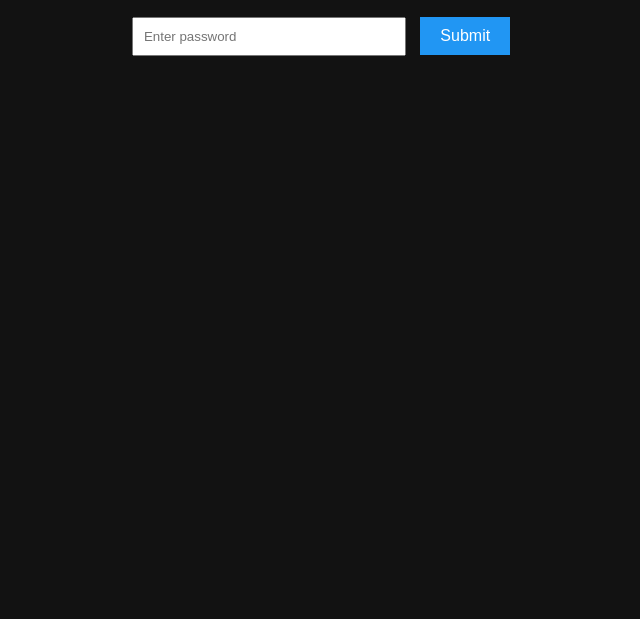
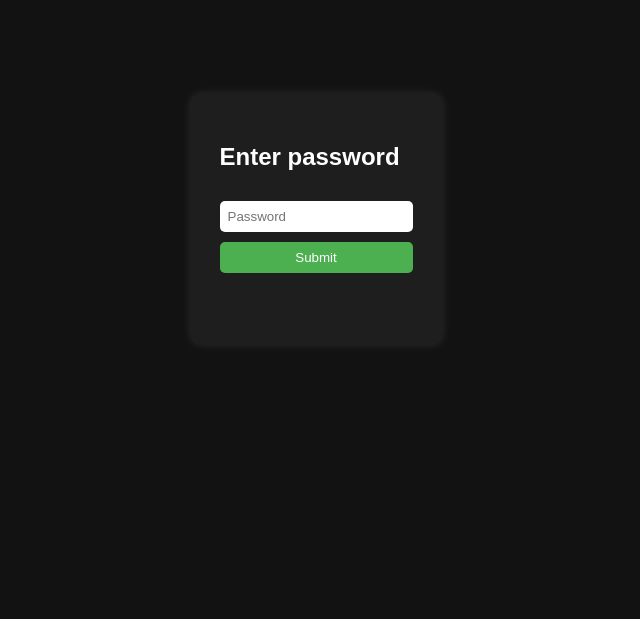
Before and after one commit to vpratham06/HAR-upload, a plain HTML site: page index.html in a window 1280 px wide. Shown: the part 181-800 px from the top of the page, without its empty margins (324-964 px from the left). Drawn offline with Linux system fonts and the light colour scheme.

Commit message:
Update index.html

```diff
--- a/index.html
+++ b/index.html
@@ -1,47 +1,78 @@
 <!DOCTYPE html>
 <html>
 <head>
-  <title>HAR File Upload</title>
+  <title>HAR Upload</title>
   <style>
     body {
       font-family: Arial, sans-serif;
-      background-color: #121212;
+      background: #121212;
       color: white;
-      text-align: center;
-      padding-top: 100px;
+      display: flex;
+      justify-content: center;
+      align-items: center;
+      height: 100vh;
+      margin: 0;
+    }
+    #passwordPrompt, #uploadForm {
+      display: none;
+      flex-direction: column;
+      gap: 10px;
+      background: #1e1e1e;
+      padding: 30px;
+      border-radius: 12px;
+      box-shadow: 0 0 10px rgba(255, 255, 255, 0.1);
     }
     input[type="password"], input[type="text"], input[type="file"] {
-      padding: 10px;
-      margin: 10px;
-      width: 250px;
+      padding: 8px;
+      border-radius: 5px;
+      border: none;
     }
     button {
-      padding: 10px 20px;
-      background: #2196F3;
+      padding: 8px 12px;
       border: none;
+      background-color: #4CAF50;
       color: white;
-      font-size: 16px;
+      border-radius: 5px;
       cursor: pointer;
     }
-    #upload-form {
-      display: none;
+    #passwordPrompt {
+      display: flex;
     }
   </style>
 </head>
 <body>
-  <h1>Enter Password</h1>
-  <input type="password" id="password" placeholder="Enter password" />
-  <button onclick="checkPassword()">Submit</button>
 
-  <div id="upload-form">
+  <div id="passwordPrompt">
+    <h2>Enter password</h2>
+    <input type="password" id="passwordInput" placeholder="Password" />
+    <button onclick="checkPassword()">Submit</button>
+    <p id="errorMsg" style="color: red;"></p>
+  </div>
+
+  <div id="uploadForm">
     <h2>Upload HAR File</h2>
-    <input type="text" placeholder="Roblox Username" /><br/>
-    <input type="file" id="harFile" /><br/>
-    <button onclick="uploadFile()">Upload</button>
+    <form id="harForm" enctype="multipart/form-data" method="POST" action="YOUR_UPLOAD_ENDPOINT">
+      <input type="text" name="username" placeholder="Roblox Username" required />
+      <input type="file" name="harfile" accept=".har" required />
+      <button type="submit">Upload</button>
+    </form>
   </div>
 
   <script>
-    const correctPassword = "letmein123"; // You can change this
+    const correctPassword = "EchoTrails2025";
 
     function checkPassword() {
-      const input = document.getElementById("password").val
+      const input = document.getElementById("passwordInput").value;
+      const error = document.getElementById("errorMsg");
+
+      if (input === correctPassword) {
+        document.getElementById("passwordPrompt").style.display = "none";
+        document.getElementById("uploadForm").style.display = "flex";
+      } else {
+        error.textContent = "Incorrect password. Try again.";
+      }
+    }
+  </script>
+
+</body>
+</html>
```
